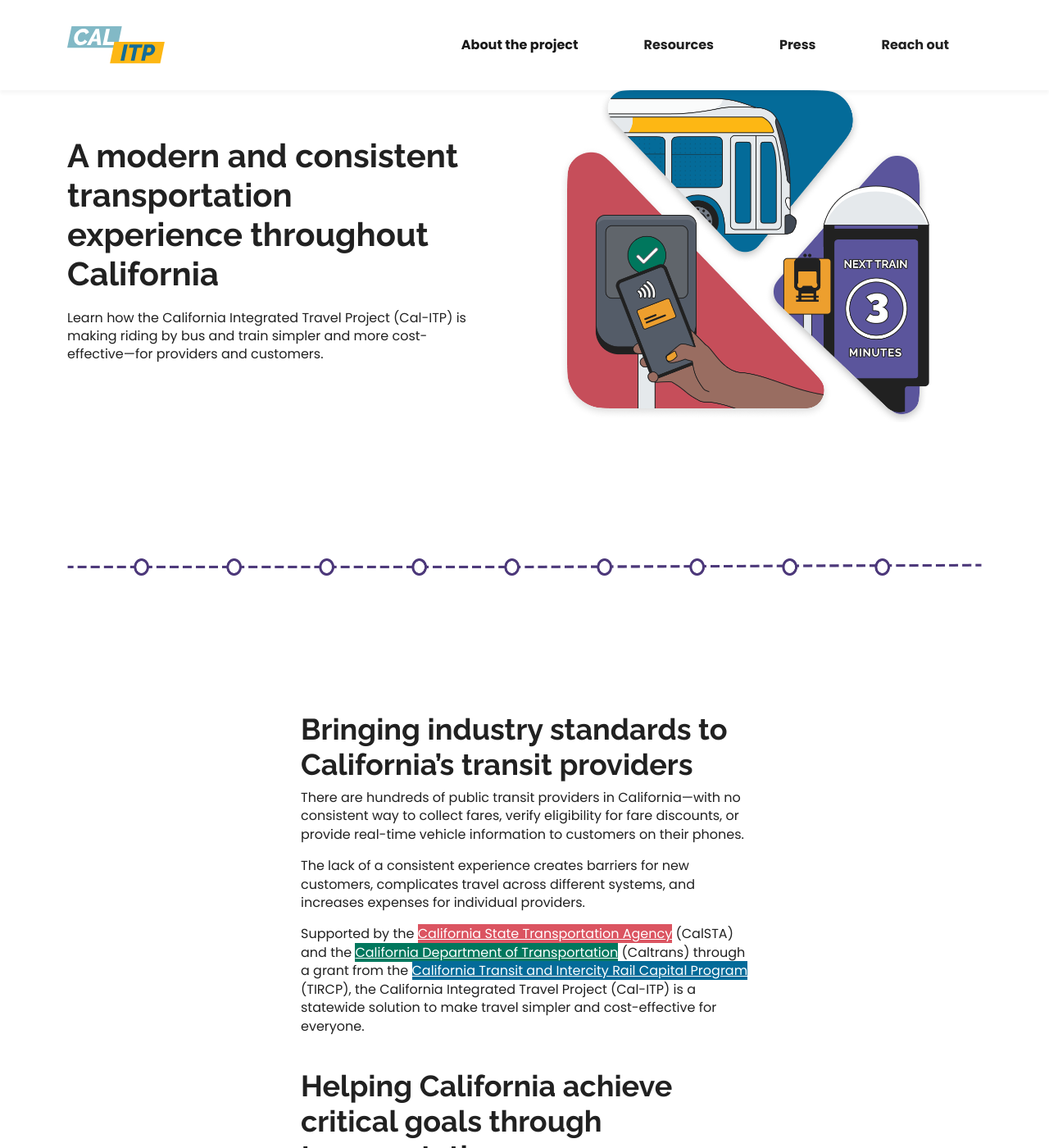
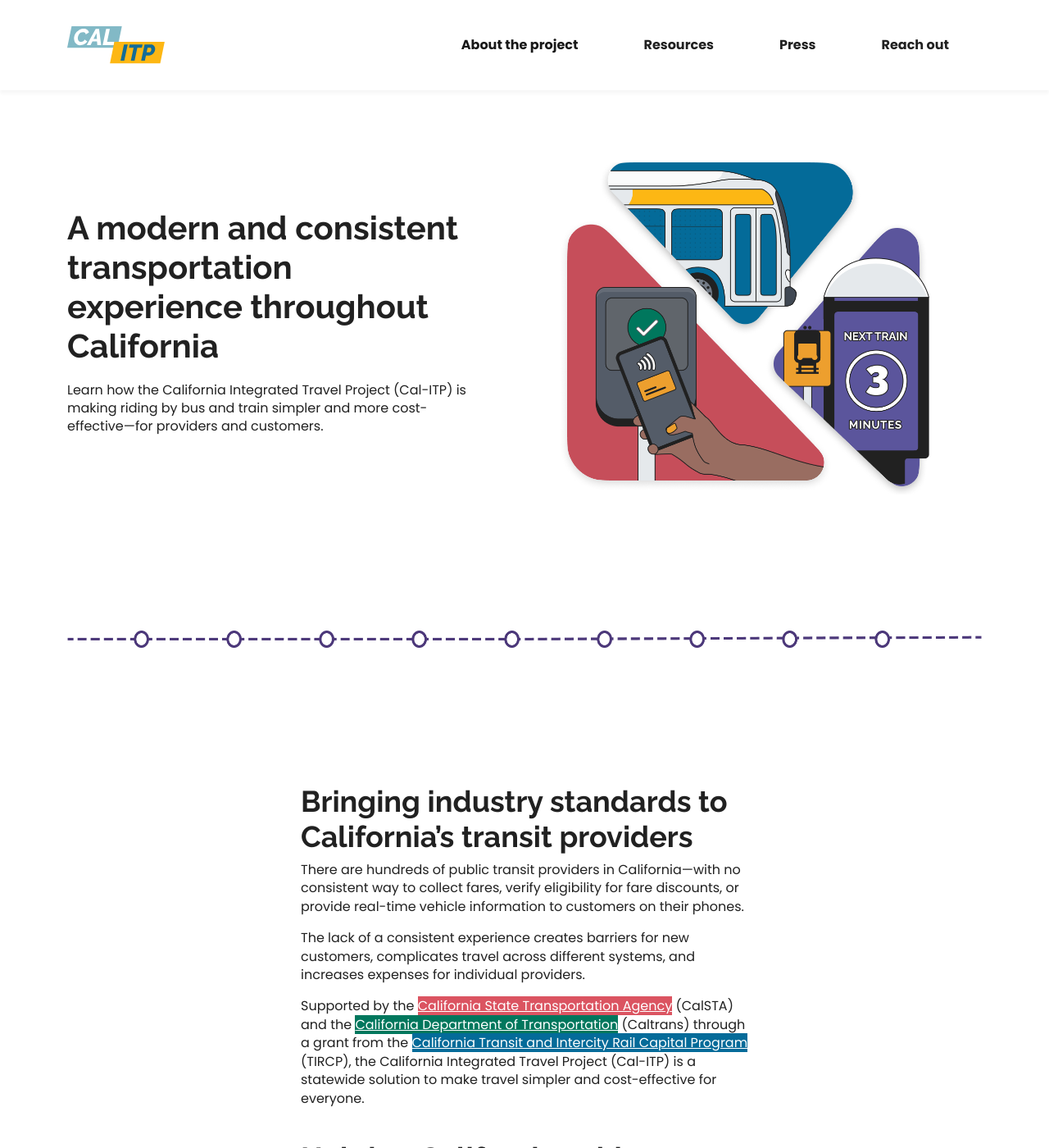
Before and after one commit to cal-itp/calitp.org, a Jekyll site: the page built from src/index.html, in a window 1280 px wide and 1400 px high. Shown: the whole window at 82% size. Built offline with Jekyll 4.4.1, drawn with Linux system fonts in a browser that asks for light colours.

Commit message:
fix: rebase error

```diff
--- a/src/stylesheets/main.css
+++ b/src/stylesheets/main.css
@@ -113,11 +113,8 @@
   line-height: 1.1;
   align-items: center;
   justify-items: center;
-<<<<<<< HEAD
-=======
   padding-top: 88px;
   padding-bottom: 50px;
->>>>>>> 1d752d1 (feat(nav): desktop nav styles)
 }
 
 .big {
```
